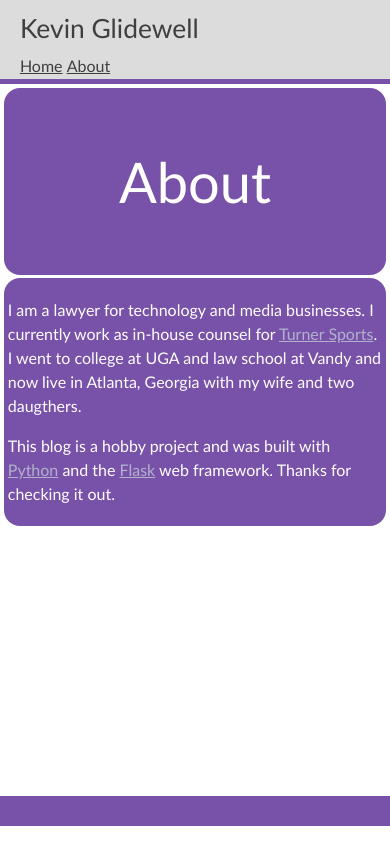
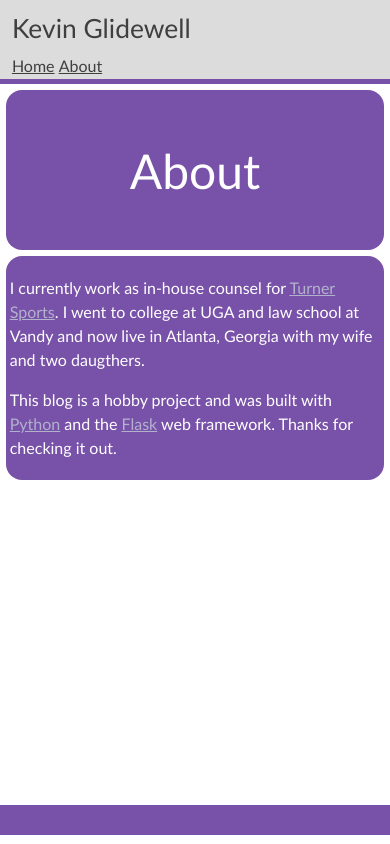
Before and after one commit to kpglide/blog, a Flask app: page /about in a window 390 px wide. Run offline with Flask 2, Linux system fonts and the light colour scheme; some libraries are stand-ins or nearby versions.

Commit message:
updated styles for mobile

```diff
--- a/app/static/base_styles.css
+++ b/app/static/base_styles.css
@@ -2,7 +2,7 @@
 /* CSS Document */
 
 html {
-	height: 96%;
+	height: 97%;
 }
 
 body {
@@ -35,8 +35,8 @@ body {
 	margin-left: 1%;
 	margin-bottom: 8.5px;
 	line-height: 1.5em;
-	padding-right: 1em;
-	padding-left: 1em;
+	padding-right: .5em;
+	padding-left: .5em;
 }
 
 #masthead h2 a {
@@ -64,6 +64,7 @@ and post title, body and byline styles */
 
 #post {
 	margin: 1%;
+	max-width: 100%;
 }
 
 .post_wrapper {
@@ -72,7 +73,7 @@ and post title, body and byline styles */
 	border-bottom-color: #7851a9;
 	clear: both;
 	line-height: 1.5em;
-	padding: .50em 0 .50em 1em;
+	padding: .50em;
 }
 
 #title {
@@ -264,14 +265,14 @@ div.pagination span.disabled_item {
 
 /* Styles for About page */
 #about_title {
-	margin: 1%;
 	background-color: #7851a9;
 	color: white;
-	font-size: 350%;
+	font-size: 300%;
 	padding: 1%;
 	-webkit-border-radius: 16px;
 	-moz-border-radius: 16px;
 	border-radius: 16px;
+	margin: 1.5%;
 }
 
 #about_title p {
@@ -279,7 +280,6 @@ div.pagination span.disabled_item {
 }
 
 #about_body {
-	margin: 1%;
 	background-color: #7851a9;
 	color: white;
 	line-height: 1.5em;
@@ -287,6 +287,7 @@ div.pagination span.disabled_item {
 	-webkit-border-radius: 16px;
 	-moz-border-radius: 16px;
 	border-radius: 16px;
+	margin: 1.5%;
 }
 
 #about_body a {
@@ -301,6 +302,7 @@ div.pagination span.disabled_item {
 #footer {
 	height: 30px;
 	background-color: #7851a9;
+	margin-top: 1%;
 }
 
 #footer li {
@@ -313,8 +315,8 @@ div.pagination span.disabled_item {
 
 #admin_links {
 	text-align: right;
+	padding: 3px;
 	padding-right: 4%;
-	padding-top: 5px;
 }
 
 /* Flashed message styling */
--- a/app/templates/about.html
+++ b/app/templates/about.html
@@ -1,12 +1,15 @@
 {% extends "base.html" %}
 
 {% block content %}
+
 <div id ="about_title">
 	<p>About</p>
 </div>
 
 <div id="about_body">
-	<p>I am a lawyer for technology and media businesses.  I currently work as in-house counsel for <a href="http://www.turner.com/brands/turner-sports">Turner Sports</a>. I went to college at UGA and law school at Vandy and now live in Atlanta, Georgia with my wife and two daugthers.</p>
-	<p>This blog is a hobby project and was built with <a href="https://www.python.org/">Python</a> and the <a href="http://flask.pocoo.org/">Flask</a> web framework.  Thanks for checking it out.</p>
+	<p>I currently work as in-house counsel for <a href="http://www.turner.com/brands/turner-sports" target="_blank">Turner Sports</a>. I went to college at UGA and law school at Vandy and now live in Atlanta, Georgia with my wife and two daugthers.</p>
+	<p>This blog is a hobby project and was built with <a href="https://www.python.org/" target="_blank">Python</a> and the <a href="http://flask.pocoo.org/" target="_blank">Flask</a> web framework.  Thanks for checking it out.</p>
 </div>
+
+
 {% endblock %}
```
